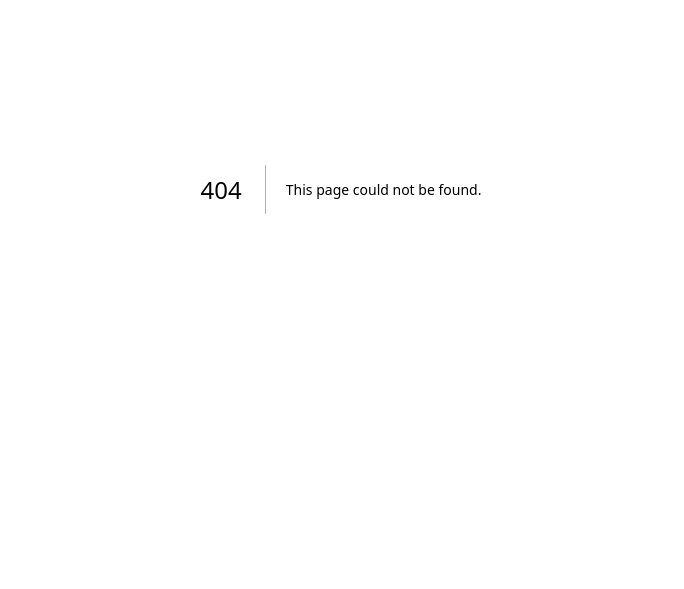
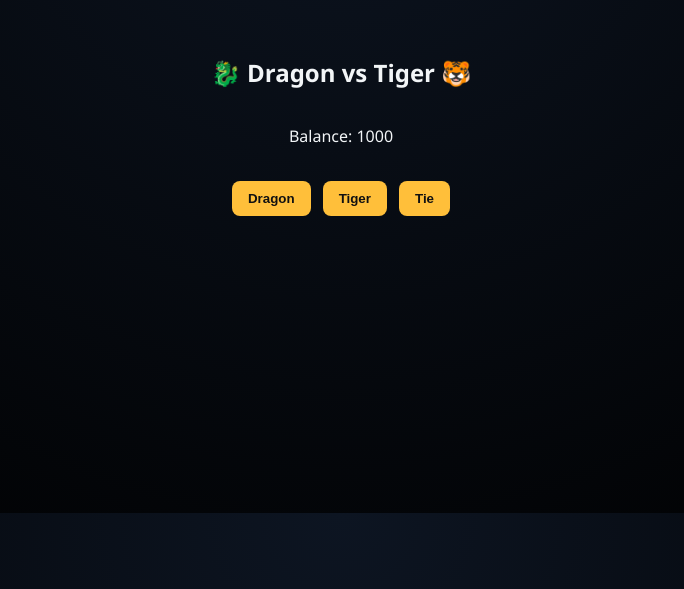
Before and after one commit to uzairop6363/alanodtuzairgame, a Next.js app: page /dragon-tiger in a window 1280 px wide. Before the commit this address had no page. Shown: the part 211-800 px from the top of the page, without its empty margins (299-983 px from the left). Built offline with nearby package versions, Linux system fonts and the light colour scheme.

Commit message:
Create dragon-tiger.js

```diff
--- /dev/null
+++ b/pages/dragon-tiger.js
@@ -0,0 +1,50 @@
+import { useState } from 'react';
+import { playSound } from '../hooks/useSound';
+
+export default function DragonTiger() {
+  const [message, setMessage] = useState('');
+  const [balance, setBalance] = useState(
+    parseInt(localStorage.getItem('milano_balance') || '1000')
+  );
+
+  function play(choice) {
+    const bet = 100;
+    if (balance < bet) {
+      alert('Not enough balance!');
+      return;
+    }
+
+    playSound('spin.mp3');
+    const outcomes = ['dragon', 'tiger', 'tie'];
+    const result = outcomes[Math.floor(Math.random() * outcomes.length)];
+
+    let newBalance = balance - bet;
+    let msg = `Result: ${result.toUpperCase()} - You lost!`;
+
+    if (choice === result) {
+      let win = bet * (result === 'tie' ? 8 : 2);
+      newBalance += win;
+      msg = `Result: ${result.toUpperCase()} - You WON ${win}!`;
+      playSound('win.mp3');
+    } else {
+      playSound('lose.mp3');
+    }
+
+    setBalance(newBalance);
+    setMessage(msg);
+    localStorage.setItem('milano_balance', newBalance);
+  }
+
+  return (
+    <div className="page center">
+      <h2>🐉 Dragon vs Tiger 🐯</h2>
+      <p>Balance: {balance}</p>
+      <div style={{ display: 'flex', gap: 12, margin: 18 }}>
+        <button className="btn" onClick={() => play('dragon')}>Dragon</button>
+        <button className="btn" onClick={() => play('tiger')}>Tiger</button>
+        <button className="btn" onClick={() => play('tie')}>Tie</button>
+      </div>
+      <p>{message}</p>
+    </div>
+  );
+  }
```
